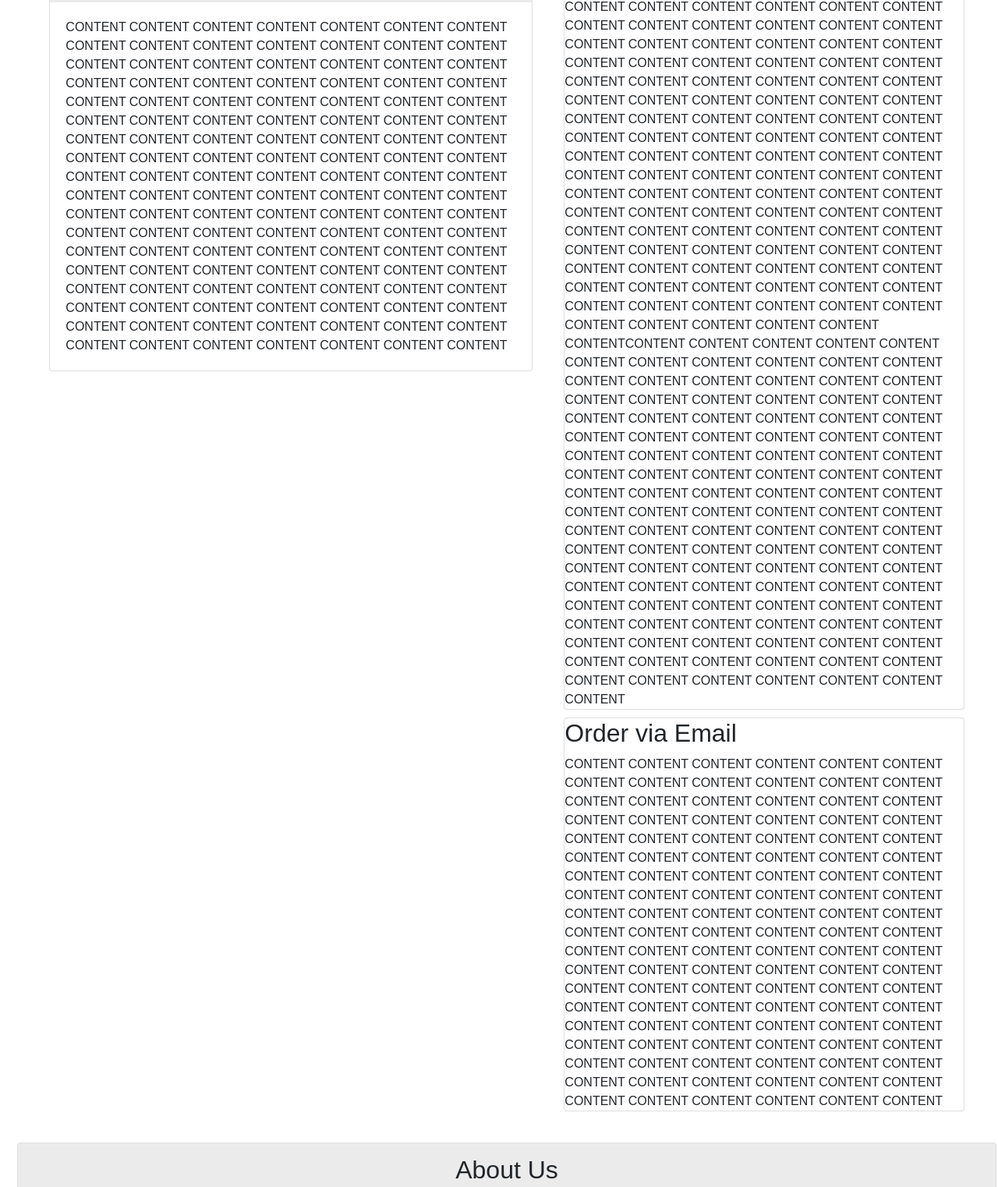
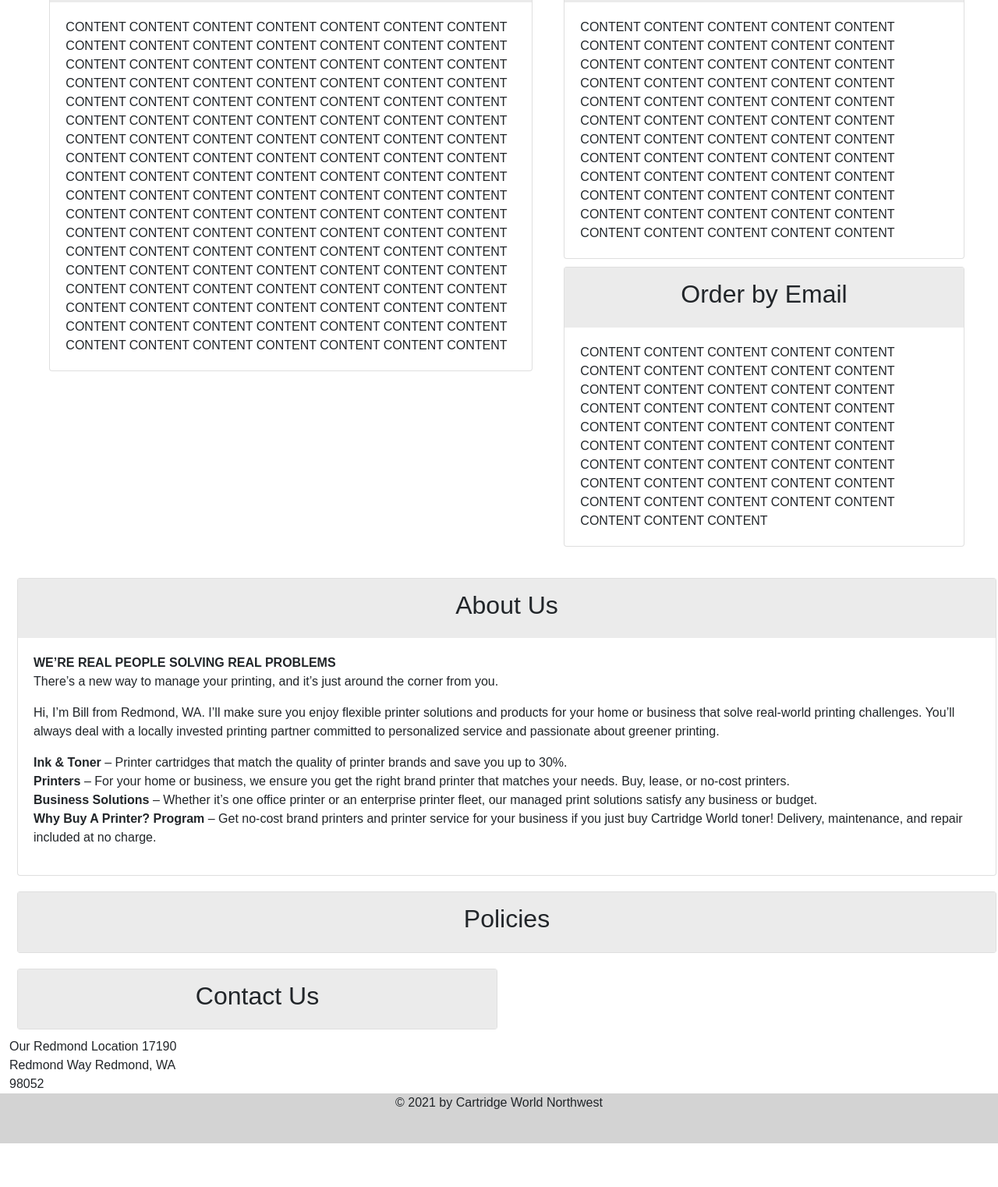
Before and after one commit to m-sherrill/CW-landing-page, a plain HTML site: page index.html in a window 1280 px wide. Shown: the part 253-1775 px from the top of the page at 78% size. After the commit the page ends 1719 px from the top, so only its background shows below. Drawn offline with nearby package versions, Linux system fonts and the light colour scheme; a web font is replaced by a local one.

Commit message:
formatted content some more and got the hamburger menu working

```diff
--- a/index.html
+++ b/index.html
@@ -69,39 +69,25 @@
                 </div>
                 <div class="col-sm-12 col-md-5 col-lg-5 col-xl-5 ordering">
                     <div class="card">
-                        <h2>Order via Phone</h2>
+                        <span id="card-header">
+                            <h2>Order by Phone</h2>
+                        </span><span id="card-content">
                         CONTENT CONTENT CONTENT CONTENT CONTENT CONTENT CONTENT CONTENT CONTENT CONTENT CONTENT CONTENT
                         CONTENT CONTENT CONTENT CONTENT CONTENT CONTENT CONTENT CONTENT CONTENT CONTENT CONTENT CONTENT
                         CONTENT CONTENT CONTENT CONTENT CONTENT CONTENT CONTENT CONTENT CONTENT CONTENT CONTENT CONTENT
                         CONTENT CONTENT CONTENT CONTENT CONTENT CONTENT CONTENT CONTENT CONTENT CONTENT CONTENT CONTENT
                         CONTENT CONTENT CONTENT CONTENT CONTENT CONTENT CONTENT CONTENT CONTENT CONTENT CONTENT CONTENT
+
+                    </span></div>
+                    <div class="card">
+                        <span id="card-header">
+                            <h2>Order by Email</h2>
+                        </span><span id="card-content">
                         CONTENT CONTENT CONTENT CONTENT CONTENT CONTENT CONTENT CONTENT CONTENT CONTENT CONTENT CONTENT
                         CONTENT CONTENT CONTENT CONTENT CONTENT CONTENT CONTENT CONTENT CONTENT CONTENT CONTENT CONTENT
                         CONTENT CONTENT CONTENT CONTENT CONTENT CONTENT CONTENT CONTENT CONTENT CONTENT CONTENT CONTENT
                         CONTENT CONTENT CONTENT CONTENT CONTENT CONTENT CONTENT CONTENT CONTENT CONTENT CONTENT CONTENT
-                        CONTENT CONTENT CONTENT CONTENT CONTENT CONTENTCONTENT CONTENT CONTENT CONTENT CONTENT CONTENT
-                        CONTENT CONTENT CONTENT CONTENT CONTENT CONTENT CONTENT CONTENT CONTENT CONTENT CONTENT CONTENT
-                        CONTENT CONTENT CONTENT CONTENT CONTENT CONTENT CONTENT CONTENT CONTENT CONTENT CONTENT CONTENT
-                        CONTENT CONTENT CONTENT CONTENT CONTENT CONTENT CONTENT CONTENT CONTENT CONTENT CONTENT CONTENT
-                        CONTENT CONTENT CONTENT CONTENT CONTENT CONTENT CONTENT CONTENT CONTENT CONTENT CONTENT CONTENT
-                        CONTENT CONTENT CONTENT CONTENT CONTENT CONTENT CONTENT CONTENT CONTENT CONTENT CONTENT CONTENT
-                        CONTENT CONTENT CONTENT CONTENT CONTENT CONTENT CONTENT CONTENT CONTENT CONTENT CONTENT CONTENT
-                        CONTENT CONTENT CONTENT CONTENT CONTENT CONTENT CONTENT CONTENT CONTENT CONTENT CONTENT CONTENT
-                        CONTENT CONTENT CONTENT CONTENT CONTENT CONTENT CONTENT CONTENT CONTENT CONTENT CONTENT CONTENT
-                        CONTENT CONTENT CONTENT CONTENT CONTENT CONTENT CONTENT CONTENT CONTENT CONTENT CONTENT CONTENT
-                    </div>
-                    <div class="card">
-                        <h2>Order via Email</h2>
-                        CONTENT CONTENT CONTENT CONTENT CONTENT CONTENT CONTENT CONTENT CONTENT CONTENT CONTENT CONTENT
-                        CONTENT CONTENT CONTENT CONTENT CONTENT CONTENT CONTENT CONTENT CONTENT CONTENT CONTENT CONTENT
-                        CONTENT CONTENT CONTENT CONTENT CONTENT CONTENT CONTENT CONTENT CONTENT CONTENT CONTENT CONTENT
-                        CONTENT CONTENT CONTENT CONTENT CONTENT CONTENT CONTENT CONTENT CONTENT CONTENT CONTENT CONTENT
-                        CONTENT CONTENT CONTENT CONTENT CONTENT CONTENT CONTENT CONTENT CONTENT CONTENT CONTENT CONTENT
-                        CONTENT CONTENT CONTENT CONTENT CONTENT CONTENT CONTENT CONTENT CONTENT CONTENT CONTENT CONTENT
-                        CONTENT CONTENT CONTENT CONTENT CONTENT CONTENT CONTENT CONTENT CONTENT CONTENT CONTENT CONTENT
-                        CONTENT CONTENT CONTENT CONTENT CONTENT CONTENT CONTENT CONTENT CONTENT CONTENT CONTENT CONTENT
-                        CONTENT CONTENT CONTENT CONTENT CONTENT CONTENT CONTENT CONTENT CONTENT CONTENT CONTENT CONTENT
-                        CONTENT CONTENT CONTENT CONTENT CONTENT CONTENT
+                        </span>
                     </div>
                 </div>
             </div>
```
